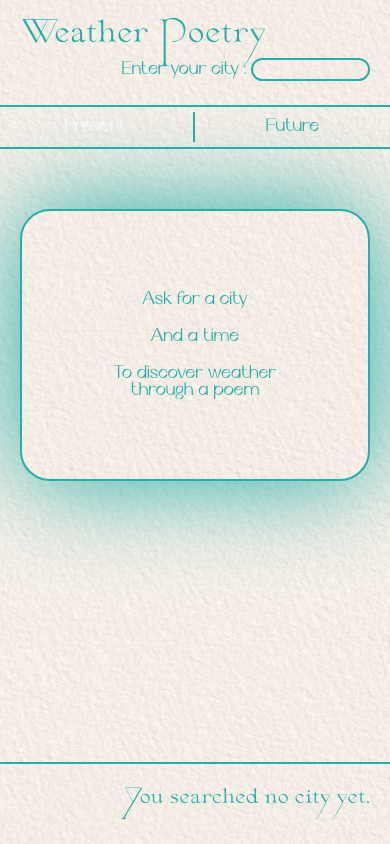
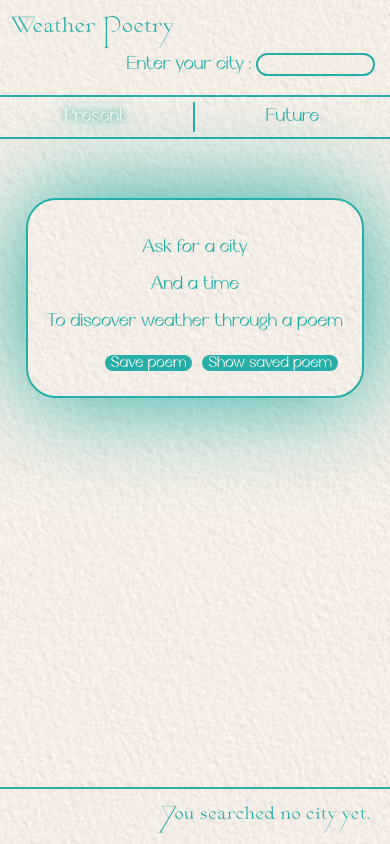
Before and after one commit to MarieGuillot/projetWebVue, a Vue app: page / in a window 390 px wide. Built offline with nearby package versions, Linux system fonts and the light colour scheme; a web font is replaced by a local one.

Commit message:
project (poem saving, responsive, future options...)

```diff
--- a/src/App.vue
+++ b/src/App.vue
@@ -5,10 +5,10 @@
       <div id="title">
       Weather Poetry
       </div>
-      <CityForm  v-on:newCitySearched="updateCity" :citySearched="city"/>
+      <CityForm  v-on:newCitySearched="updateCity" v-on:newOptionFuture="updateOptionFuture" :presentWanted="present" :optionFuture="optionToComputeFuture"/>
     </header>
     <TimeSelection v-on:presentWanted="updateTime"/>
-    <WeatherInfo :citySearched="city" :presentWanted="present"/>
+    <WeatherInfo :citySearched="city" :presentWanted="present" :optionToComputeFuture="optionToComputeFuture"/>
     <footer>
       <div id="infos">
       You searched {{city}}.
@@ -27,7 +27,8 @@ import CityForm from "./components/CityForm"
 import TimeSelection from "./components/TimeSelection"
 
 export default {
-  name: 'App', components: {
+  name: 'App',
+  components: {
 		WeatherInfo,
     CityForm,
     TimeSelection
@@ -36,17 +37,25 @@ export default {
   return {
     city : localStorage.getItem("search") || "no city yet",
     present : true,
+    optionToComputeFuture : localStorage.getItem("optionFuture") || "day1",
     }
   },
   watch: {
-  city: function(newCity) {
-    localStorage.setItem("search", newCity);
-  }
+    city: function(newCity) {
+      localStorage.setItem("search", newCity);
+    },
+    optionToComputeFuture: function(newOption) {
+      localStorage.setItem("optionFuture", newOption);
+    }
   },
   methods: {
     updateCity: function(cityName) {
       this.city = cityName;
       console.log("city via emit :" + cityName);
+    },
+    updateOptionFuture: function(option) {
+      this.optionToComputeFuture = option;
+      console.log("option via emit :" + option);
     },
     updateTime:function(isPresent) {
       this.present = isPresent;
@@ -151,4 +160,36 @@ footer {
   margin-right: 20px;
 }
 
+/*Responsive */
+@media screen and (max-aspect-ratio : 3/4) {
+  html {
+    font-size : 20px;
+  }
+  footer {
+    font-size : 17px;
+    padding-top : 5px;
+    height: 50px;
+  }
+  header {
+    padding : 10px;
+    padding-bottom : 0px;
+  }
+}
+
+@media screen and (max-aspect-ratio : 4/3) {
+  html {
+    font-size : 25px;
+  }
+  header {
+    padding-bottom : 0px;
+  }
+}
+
+@media screen and (max-aspect-ratio : 1/1) {
+  html {
+    font-size : 20px;
+  }
+}
+
+
 </style>
--- a/src/components/CityForm.vue
+++ b/src/components/CityForm.vue
@@ -1,9 +1,19 @@
 <template>
     <form>
-      <label for="name">Enter your city : </label>
-      <input v-on:input="okOn" type="text" id="name" name="name" required
-       minlength="1" maxlength="20" size="10">
-       <button id="OkButton" v-on:click="submitCity" v-if="okExists"> Ok </button>
+      <div class="myForm">
+        <label for="name">Enter your city : </label>
+        <input v-on:input="okOn" type="text" id="name" name="name" required
+        minlength="1" maxlength="20" size="10">
+        <button id="OkButton" v-on:click="submitCity" v-if="okExists"> Ok </button>
+      </div>
+      <div class="myForm">
+       <label for="select" v-if="!presentWanted"> Future option : </label>
+       <select name="select" v-if="!presentWanted" v-on:input="optionFutureSelected" :value="optionFuture">
+          <option v-for="option in options" :key="option.value" v-bind:value="option.value">
+            {{ option.text }}
+          </option>
+        </select>
+      </div>
     </form>
 
 </template>
@@ -11,9 +21,19 @@
 <script>
 export default {
   name: 'CityForm',
+  props:{
+    presentWanted : {type: Boolean, default : true},
+    optionFuture : String,
+  },
   data() {
     return {
 			okExists: false,
+      options: [
+      { text: 'Today + 1', value: 'day1' },
+      { text: 'Today + 2', value: 'day2' },
+      { text: 'Today + 3', value: 'day3' },
+      { text: 'Average', value: 'average' },
+    ]
 	}
 	},
   methods : {
@@ -29,6 +49,9 @@ export default {
         this.okExists = false;
       }
     },
+    optionFutureSelected(event) {
+      this.$emit('newOptionFuture', event.target.value);
+		},
   }
 }
 
@@ -38,12 +61,17 @@ export default {
 
 <style scoped>
 
-
 form {
   float: right;
   width : auto;
   font-family: 'Cyrene', sans-serif;
   font-size: 20px;
+  display: flex;
+}
+
+.myForm {
+  padding : 5px;
+  padding-top : 15px;
 }
 
 #name {
@@ -56,7 +84,23 @@ form {
   font-size: 20px;
   padding-left:10px;
   color: var(--my-main-color);
+  transition : border 2s;
 }
+
+select {
+  border-radius: 50vw;
+  border: solid 2px var(--my-main-color);
+  background: url('../assets/paper.jpg'), var(--my-paper-color);
+  background-size: 500px;
+  background-blend-mode: multiply;
+  font-family: 'Cyrene', sans-serif;
+  font-size: 20px;
+  padding-left:10px;
+  color: var(--my-main-color);
+  margin:5px;
+  transition : border 2s;
+}
+
 
 button {
   border-radius: 50vw;
@@ -66,6 +110,7 @@ button {
   font-size: 17px;
   color:var(--my-paper-color);
   margin:5px;
+  transition : background-color 2s;
 }
 
 button:focus{
@@ -73,5 +118,27 @@ button:focus{
   background-color:var(--my-paper-color);
 }
 
+/*Responsive*/
+@media screen and (max-aspect-ratio : 1/1) {
+  .myForm {
+    padding : 5px;
+  }
+  form {
+    font-size : min(2.5vh, 20px);
+    flex-direction: column;
+  }
+  button {
+    font-size : min(2.5vh, 20px);
+  }
+  select {
+    font-size : min(2.5vh, 20px);
+  }
+  #name {
+    font-size : min(2.5vh, 20px);
+    background-size: 300px;
+  }
+}
+
+
 
 </style>
--- a/src/components/TimeSelection.vue
+++ b/src/components/TimeSelection.vue
@@ -14,10 +14,15 @@ export default {
     }
   },
   methods : {
-    time() {
-      this.isPresent = !this.isPresent;
-      this.$emit('presentWanted', this.isPresent);
-    }
+    time(event) {
+      if(event.target.id == "present" && this.isPresent == false) {
+        this.isPresent = true;
+        this.$emit('presentWanted', this.isPresent);
+      } else if (event.target.id == "future" && this.isPresent == true) {
+        this.isPresent = false;
+        this.$emit('presentWanted', this.isPresent);
+      }
+    },
   }
 }
 
@@ -33,7 +38,7 @@ export default {
   overflow:hidden;
   font-family: 'Cyrene', sans-serif;
   font-size: 20px;
-  transition : border 2s;
+  transition : border 2s, color 2s;
 }
 
 #present {
@@ -49,6 +54,22 @@ export default {
 }
 
 .active{
-  color:white;
+  color:var(--my-paper-color);
+  text-shadow: var(--my-main-color) 0px 0 5px, var(--my-main-color) 0px 0 20px;
+  transition : color 1s, text-shadow 1s;
 }
+
+/*Responsive */
+@media screen and (max-aspect-ratio : 3/4) {
+  #TimeSelection {
+    font-size : min(2.5vh, 20px);
+  }
+}
+
+@media screen and (max-aspect-ratio : 1/3) {
+  #future {
+    border:none;
+  }
+}
+
 </style>
--- a/src/components/WeatherInfo.vue
+++ b/src/components/WeatherInfo.vue
@@ -1,61 +1,76 @@
 <template>
 <div id="OuterBlock">
   <div id="WeatherInfo">
+    <p id="titleSave" v-if="showPoemSaved"> Poem saved {{computedTime}} </p>
     <!-- Temperature -->
-    <p id="textTemperature"> {{temperature}} </p>
+    <p id="textTemperature"> {{computedTemperature}} </p>
     <!-- Wind -->
-    <p id="textWind"> {{wind}} </p>
+    <p id="textWind"> {{computedWind}} </p>
     <!-- Description -->
-    <p id="textDescription" v-html="description"> </p>
+    <p id="textDescription" v-html="computedDescription"> </p>
+    <SavePoemForm v-on:showThePoemSaved="updateShowThePoemSaved" v-on:saveThePoem="savePoem"/>
   </div>
 </div>
 </template>
 
 <script>
 
-import {extractNumberFromString, getWeatherData} from '@/services/api/weatherAPI.js'
+import {extractNumberFromString, getWeatherData, optionToIndex} from '@/services/api/weatherAPI.js'
 import {createAPoemWithDescription, createAVerseWithTemperature, createAVerseWithWind} from '@/services/api/poetryAPI.js'
+import SavePoemForm from "./savePoemForm"
 
 export default {
   name: 'WeatherInfo',
+  components: {
+    SavePoemForm,
+  },
   props:{
     citySearched : {type: String, required: true},
     presentWanted : {type: Boolean, default : true},
+    optionToComputeFuture : {type: String, required: true},
   },
   watch: {
-		citySearched: function (newCity, oldCity) {
-			console.log("city " + oldCity + " has been replace by " + newCity);
+		citySearched: function (newCity) {
       this.searchAndWritePoems(newCity);
 		},
 
-    presentWanted :function(newTime, oldTime) {
-			console.log("bool present " + oldTime + " has been replace by " + newTime);
+    presentWanted :function() {
       this.searchAndWritePoems(this.citySearched);
-    }
+    },
+    optionToComputeFuture :function() {
+      this.searchAndWritePoems(this.citySearched);
+    },
 	},
   computed: {
 		computedTemperature: function() {
-      if(this.presentWanted) {
-        return this.presentTemperature;
-      }
-      else {
-        return this.futureTemperature;
+      if (this.showPoemSaved) {
+        return this.savedTemperature;
+      } else {
+        return this.temperature;
       }
 		},
     computedWind: function() {
-			if(this.presentWanted) {
-        return this.presentWind;
-      }
-      else {
-        return this.futureWind;
+      if (this.showPoemSaved) {
+        return this.savedWind;
+      } else {
+        return this.wind;
       }
 		},
     computedDescription: function() {
-			if(this.presentWanted) {
-        return this.presentDescription;
+      if (this.showPoemSaved) {
+        return this.savedDescription;
+      } else {
+        return this.description;
       }
-      else {
-        return this.futureDescription;
+		},
+    computedTime: function() {
+      if (this.showPoemSaved && this.savedDate != 0) {
+        let timePassed = Date.now() - this.savedDate; //milliseconds
+        timePassed = timePassed/1000; //seconds
+        timePassed = Math.floor(timePassed/60); //minutes
+        return " : "+timePassed+" min ago";
+      } else {
+        return "";
       }
 		}
 	},
@@ -68,19 +83,11 @@ export default {
       temperature : "Ask for a city",
       wind : "And a time",
       description : "To discover weather through a poem",
-
-
-
-      presentTemperatureValue : 0,
-      presentWindValue : 0,
-      futureTemperatureValue : 0,
-      futureWindValue : 0,
-      presentTemperature : "Ask for a city",
-      presentWind : "And a time",
-      presentDescription : "To discover weather through a poem",
-      futureTemperature : "Ask for a city",
-      futureWind : "And a time",
-      futureDescription : "To discover weather through a poem",
+      showPoemSaved : false,
+      savedTemperature: localStorage.getItem("saveTemperature") || "",
+      savedWind: localStorage.getItem("saveWind") || "",
+      savedDescription: localStorage.getItem("saveDescription") || "",
+      savedDate : localStorage.getItem("saveDate") || 0,
     }
   },
 
@@ -91,15 +98,20 @@ export default {
 	},
 
 	methods: {
-      // searchAndWritePoems(newcity) {
-      //    getWeatherData(newcity).then(
-      //       async (data) => {
-      //       this.weatherData = data;
-      //       this.composeAPoemFromPresentWeather();
-      //       this.composeAPoemFromFutureWeather();
-      //       this.setFutureOrPresentColors();
-      //       });
-      // },
+    updateShowThePoemSaved: function(showValue) {
+      this.showPoemSaved = showValue;
+    },
+
+    savePoem: function() {
+      this.savedTemperature = this.temperature,
+      this.savedWind = this.wind,
+      this.savedDescription = this.description,
+      this.savedDate = Date.now();
+      localStorage.setItem("saveDescription", this.description);
+      localStorage.setItem("saveTemperature", this.temperature);
+      localStorage.setItem("saveWind", this.wind);
+      localStorage.setItem("saveDate", this.savedDate);
+    },
 
     searchAndWritePoems(newcity) {
       if (this.presentWanted) {
@@ -130,11 +142,6 @@ export default {
 
     setFutureOrPresentColors() {
       this.setColors(this.temperatureValue, this.windValue);
-        // if (this.presentWanted) {
-        //   this.setColors(this.presentTemperatureValue, this.presentWindValue);
-        // } else {
-        //   this.setColors(this.futureTemperatureValue, this.futureWindValue);
-        // }
     },
 
     setColors(temperatureToColor, windToColor) {
@@ -165,11 +172,6 @@ export default {
     },
 
     async composeAPoemFromPresentWeather() {
-        // this.presentTemperatureValue = extractNumberFromString(this.weatherData.temperature);
-        // this.presentWindValue = extractNumberFromString(this.weatherData.wind);
-        // this.completePoem('presentTemperature',"I am working", createAVerseWithTemperature, this.presentTemperatureValue);
-        // this.completePoem('presentWind', "Writing your poem", createAVerseWithWind, this.presentWindValue);
-        // this.completePoem('presentDescription', "Please wait", createAPoemWithDescription, this.weatherData.description);
       this.temperatureValue = extractNumberFromString(this.weatherData.temperature);
       this.windValue = extractNumberFromString(this.weatherData.wind);
       this.completePoem('temperature',"I am working", createAVerseWithTemperature, this.temperatureValue);
@@ -178,34 +180,12 @@ export default {
     },
 
     async composeAPoemFromFutureWeather() {
-        // const futureTimes = ["tomorrow", "next day", "day after", "future"];
-        // const index = Math.floor(Math.random() * futureTimes.length);
-        // this.futureDescription = await createAPoemWithDescription(futureTimes[index]);
-        // if (index < futureTimes.length-1) {
-        //   this.futureTemperatureValue = extractNumberFromString(this.weatherData.forecast[index].temperature);
-        //   this.futureWindValue = extractNumberFromString(this.weatherData.forecast[index].wind);
-        //   this.futureTemperature = await createAVerseWithTemperature(this.futureTemperatureValue);
-        //   this.futureWind = await createAVerseWithWind(this.futureWindValue);
-        // } else {
-        //   var sumT = 0.;
-        //   var sumW = 0.;
-        //   for (var day of this.weatherData.forecast) {
-        //     sumT += extractNumberFromString(day.temperature);
-        //     sumW += extractNumberFromString(day.wind);
-        //   }
-        //   this.futureTemperatureValue = sumT/3.;
-        //   this.futureWindValue = sumW/3.;
-        //   this.futureTemperature = await createAVerseWithTemperature(this.futureTemperatureValue);
-        //   this.futureWind = await createAVerseWithWind(this.futureWindValue);
-        // }
       const futureTimes = ["tomorrow", "next day", "day after", "future"];
-        const index = Math.floor(Math.random() * futureTimes.length);
-        this.description = await createAPoemWithDescription(futureTimes[index]);
+      const index = optionToIndex(this.optionToComputeFuture);
+      this.completePoem('description', "Please wait", createAPoemWithDescription, futureTimes[index]);
       if (index < futureTimes.length-1) {
         this.temperatureValue = extractNumberFromString(this.weatherData.forecast[index].temperature);
         this.windValue = extractNumberFromString(this.weatherData.forecast[index].wind);
-          this.temperature = await createAVerseWithTemperature(this.temperatureValue);
-          this.wind = await createAVerseWithWind(this.windValue);
       } else {
         var sumT = 0.;
         var sumW = 0.;
@@ -215,9 +195,9 @@ export default {
         }
         this.temperatureValue = sumT/3.;
         this.windValue = sumW/3.;
-          this.temperature = await createAVerseWithTemperature(this.temperatureValue);
-          this.wind = await createAVerseWithWind(this.windValue);
       }
+      this.completePoem('temperature',"I am working", createAVerseWithTemperature, this.temperatureValue);
+      this.completePoem('wind', "Writing your poem", createAVerseWithWind, this.windValue);
     }
     },
 	}
@@ -248,6 +228,35 @@ export default {
   border: solid 2px var(--my-main-color);
   box-shadow: 0px 0px 100px var(--my-main-color);
   transition : 3s;
+
+}
+
+#titleSave {
+  font-weight: bold;
+}
+
+/*Responsive */
+
+@media screen and (max-aspect-ratio : 4/3) {
+   #WeatherInfo {
+    padding: 30px;
+  }
+}
+@media screen and (max-aspect-ratio : 3/4) {
+  #WeatherInfo {
+    font-size : min(2.5vh, 20px);
+    padding: 5vw;
+  }
+  #OuterBlock{
+  padding:5vw;
+  padding-top: 15vw;
+}
+}
+
+@media screen and (max-aspect-ratio : 1/3) {
+  #WeatherInfo {
+    font-size : 17px;
+  }
 }
 
 </style>
--- /dev/null
+++ b/src/components/savePoemForm.vue
@@ -0,0 +1,76 @@
+<template>
+    <form>
+       <button id="savePoem"  v-on:click="saveThisPoem"> Save poem </button>
+       <button id="showSavedPoem" v-on:click="showPoemSaved"> {{this.verb}} saved poem </button>
+    </form>
+
+</template>
+
+<script>
+export default {
+  name: 'SavePoemForm',
+  data() {
+    return {
+    verb: "Show",
+    showThePoemSaved : false,
+    }
+  },
+  methods: {
+    saveThisPoem(event) {
+      event.preventDefault();
+      this.$emit('saveThePoem', true);
+    },
+    changeVerb() {
+      if (this.verb == "Show") {
+        this.verb = "Don't show";
+      } else {
+        this.verb = "Show";
+      }
+    },
+    showPoemSaved(event) {
+      event.preventDefault();
+      this.changeVerb();
+      this.showThePoemSaved = !this.showThePoemSaved;
+      this.$emit('showThePoemSaved', this.showThePoemSaved);
+    },
+  },
+}
+
+</script>
+
+<!-- Add "scoped" attribute to limit CSS to this component only -->
+
+<style scoped>
+
+
+form {
+  float: right;
+  width : auto;
+  font-family: 'Cyrene', sans-serif;
+  font-size: 20px;
+}
+
+button {
+  border-radius: 50vw;
+  border : none;
+  background-color: var(--my-main-color);
+  font-family: 'Cyrene', sans-serif;
+  font-size: 17px;
+  color:var(--my-paper-color);
+  margin:5px;
+  transition : background-color 2s;
+}
+
+button:active{
+  color:var(--my-main-color);
+  background-color:var(--my-paper-color);
+}
+
+/*Responsive*/
+@media screen and (max-aspect-ratio : 3/4) {
+  button {
+    font-size : 17px;
+  }
+}
+
+</style>
--- a/src/services/api/weatherAPI.js
+++ b/src/services/api/weatherAPI.js
@@ -59,6 +59,18 @@ function qualifyWind(speed){
     }
 }
 
+function optionToIndex(option) {
+    if(option == "day1") {
+        return 0;
+    } else if (option == "day2") {
+        return 1;
+    } else if (option == "day3") {
+        return 2;
+    } else {
+        return 3;
+    }
+}
+
 function qualifyTemperature(temperature){
     if (temperature < -15) {
         return "freezing";
@@ -80,4 +92,4 @@ function qualifyTemperature(temperature){
     }
 }
 
-export { getWeatherData, extractNumberFromString, qualifyTemperature, qualifyWind, falseWeatherData}
+export { getWeatherData, extractNumberFromString, qualifyTemperature, qualifyWind, falseWeatherData, optionToIndex}
```
Lines whose indentation alone changed are shown as unchanged.
